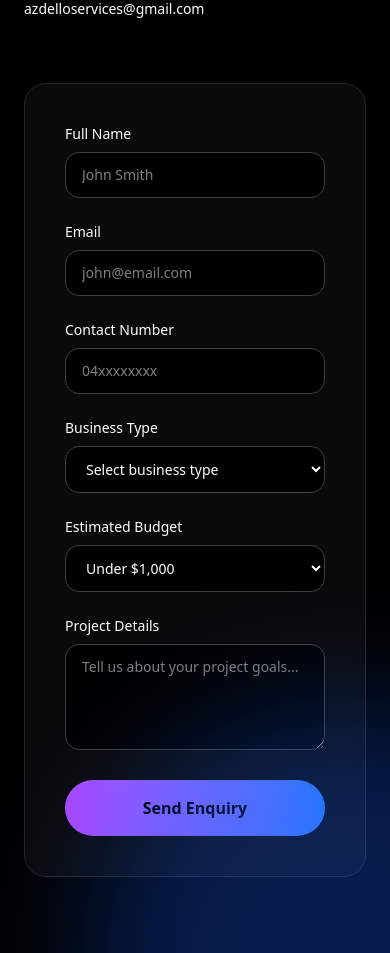
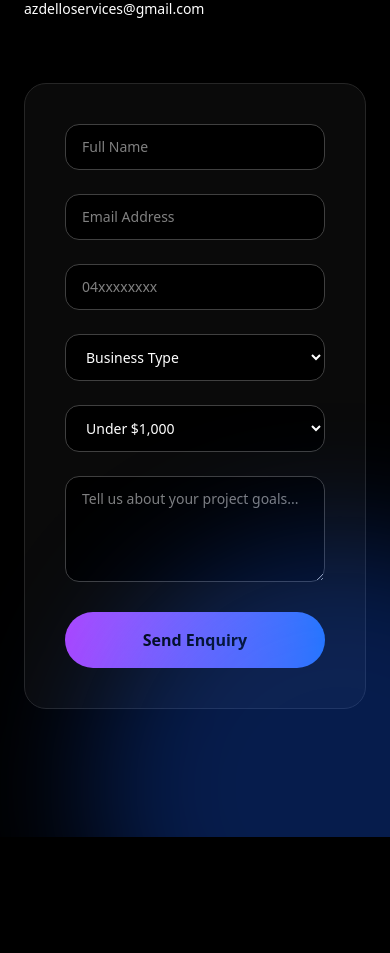
Before and after one commit to azdello/Azdello, a Next.js app: page /contact in a window 390 px wide. Shown: the part 1463-2416 px from the top of the page. After the commit the page ends 2300 px from the top, so only its background shows below. Built offline with nearby package versions, Linux system fonts and the light colour scheme.

Commit message:
Restrict phone input to 10 digits with validation

```diff
--- a/app/contact/page.tsx
+++ b/app/contact/page.tsx
@@ -1,8 +1,8 @@
 "use client";
 
-import React from "react";
+import React, { useState } from "react";
 import Link from "next/link";
-import { motion } from "framer-motion";
+import { motion, AnimatePresence } from "framer-motion";
 
 const fadeUp = {
   hidden: { opacity: 0, y: 40 },
@@ -10,6 +10,8 @@ const fadeUp = {
 };
 
 export default function ContactPage() {
+  const [success, setSuccess] = useState(false);
+
   const handleSubmit = async (
     e: React.FormEvent<HTMLFormElement>
   ) => {
@@ -21,10 +23,12 @@ export default function ContactPage() {
     const phone = formData.get("phone") as string;
     const email = formData.get("email") as string;
 
-    // 📞 Phone validation: must start with 04 and be 10 digits
+    // 📞 Phone validation: must be exactly 04xxxxxxxx
     const phoneRegex = /^04\d{8}$/;
     if (!phoneRegex.test(phone)) {
-      alert("Phone number must start with 04 and be 10 digits (e.g. 0412345678)");
+      alert(
+        "Phone number must start with 04 and be exactly 10 digits (e.g. 0412345678)"
+      );
       return;
     }
 
@@ -34,7 +38,7 @@ export default function ContactPage() {
       return;
     }
 
-    await fetch("/api/contact", {
+    const res = await fetch("/api/contact", {
       method: "POST",
       body: JSON.stringify({
         name: formData.get("name"),
@@ -46,13 +50,17 @@ export default function ContactPage() {
       }),
     });
 
+    if (res.ok) {
       form.reset();
-    alert("Thanks! Your enquiry has been sent.");
+      setSuccess(true);
+      setTimeout(() => setSuccess(false), 4000);
+    } else {
+      alert("Something went wrong. Please try again.");
+    }
   };
 
   return (
     <div className="relative overflow-hidden bg-black text-white">
-
       {/* BACKGROUND BLOBS */}
       <div className="absolute top-[-200px] left-[-200px] w-[500px] h-[500px] bg-purple-600/30 rounded-full blur-3xl" />
       <div className="absolute bottom-[-200px] right-[-200px] w-[500px] h-[500px] bg-blue-600/30 rounded-full blur-3xl" />
@@ -75,10 +83,12 @@ export default function ContactPage() {
           </Link>
 
           <nav className="flex gap-8 text-sm text-gray-300">
-            <Link href="/" className="hover:text-white">Home</Link>
-            <Link href="/about" className="hover:text-white">About</Link>
-            <Link href="/services" className="hover:text-white">Services</Link>
-            <Link href="/contact" className="text-white">Contact</Link>
+            <Link href="/">Home</Link>
+            <Link href="/about">About</Link>
+            <Link href="/services">Services</Link>
+            <Link href="/contact" className="text-white">
+              Contact
+            </Link>
           </nav>
         </div>
       </header>
@@ -115,7 +125,6 @@ export default function ContactPage() {
           transition={{ duration: 0.7 }}
           className="grid md:grid-cols-2 gap-16 items-start"
         >
-
           {/* LEFT INFO */}
           <div>
             <h2 className="text-3xl font-bold mb-6">
@@ -148,80 +157,62 @@ export default function ContactPage() {
             whileHover={{ scale: 1.01 }}
             className="bg-neutral-950 border border-neutral-800 rounded-3xl p-10 space-y-6"
           >
-            <div>
-              <label className="block text-sm mb-2">Full Name</label>
             <input
               name="name"
               required
-                type="text"
-                placeholder="John Smith"
-                className="w-full bg-black border border-neutral-700 rounded-xl px-4 py-3 text-sm focus:outline-none focus:border-blue-500"
+              placeholder="Full Name"
+              className="w-full bg-black border border-neutral-700 rounded-xl px-4 py-3 text-sm"
             />
-            </div>
 
-            <div>
-              <label className="block text-sm mb-2">Email</label>
             <input
               name="email"
+              type="email"
               required
-                type="email"
-                placeholder="john@email.com"
-                className="w-full bg-black border border-neutral-700 rounded-xl px-4 py-3 text-sm focus:outline-none focus:border-blue-500"
+              placeholder="Email Address"
+              className="w-full bg-black border border-neutral-700 rounded-xl px-4 py-3 text-sm"
             />
-            </div>
 
-            <div>
-              <label className="block text-sm mb-2">Contact Number</label>
             <input
               name="phone"
+              type="text"
               required
-                type="text"
               placeholder="04xxxxxxxx"
+              maxLength={10}
               pattern="04\d{8}"
-                title="Phone number must start with 04 and be 10 digits"
-                className="w-full bg-black border border-neutral-700 rounded-xl px-4 py-3 text-sm focus:outline-none focus:border-blue-500"
+              title="Phone must start with 04 and be exactly 10 digits"
+              className="w-full bg-black border border-neutral-700 rounded-xl px-4 py-3 text-sm"
             />
-            </div>
 
-            <div>
-              <label className="block text-sm mb-2">Business Type</label>
             <select
               name="businessType"
               required
-                className="w-full bg-black border border-neutral-700 rounded-xl px-4 py-3 text-sm focus:outline-none focus:border-blue-500"
+              className="w-full bg-black border border-neutral-700 rounded-xl px-4 py-3 text-sm"
             >
-                <option value="">Select business type</option>
+              <option value="">Business Type</option>
               <option>Startup</option>
               <option>Local Business</option>
               <option>E-commerce</option>
               <option>Agency</option>
             </select>
-            </div>
 
-            <div>
-              <label className="block text-sm mb-2">Estimated Budget</label>
             <select
               name="budget"
               required
-                className="w-full bg-black border border-neutral-700 rounded-xl px-4 py-3 text-sm focus:outline-none focus:border-blue-500"
+              className="w-full bg-black border border-neutral-700 rounded-xl px-4 py-3 text-sm"
             >
               <option>Under $1,000</option>
               <option>$1,000 – $3,000</option>
               <option>$3,000 – $5,000</option>
               <option>$5,000+</option>
             </select>
-            </div>
 
-            <div>
-              <label className="block text-sm mb-2">Project Details</label>
             <textarea
               name="message"
               required
               rows={4}
               placeholder="Tell us about your project goals..."
-                className="w-full bg-black border border-neutral-700 rounded-xl px-4 py-3 text-sm focus:outline-none focus:border-blue-500"
+              className="w-full bg-black border border-neutral-700 rounded-xl px-4 py-3 text-sm"
             />
-            </div>
 
             <button
               type="submit"
@@ -229,6 +220,20 @@ export default function ContactPage() {
             >
               Send Enquiry
             </button>
+
+            {/* SUCCESS ANIMATION */}
+            <AnimatePresence>
+              {success && (
+                <motion.div
+                  initial={{ opacity: 0, y: 10 }}
+                  animate={{ opacity: 1, y: 0 }}
+                  exit={{ opacity: 0 }}
+                  className="text-green-400 text-center mt-4"
+                >
+                  ✅ Thanks! We’ll contact you shortly.
+                </motion.div>
+              )}
+            </AnimatePresence>
           </motion.form>
         </motion.div>
       </section>
```
Lines whose indentation alone changed are shown as unchanged.
